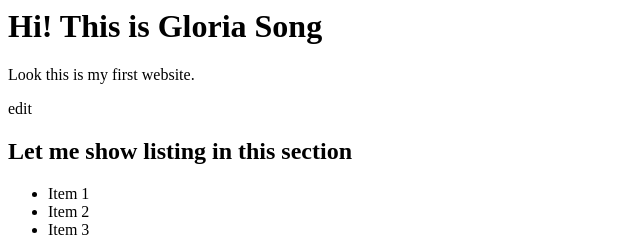
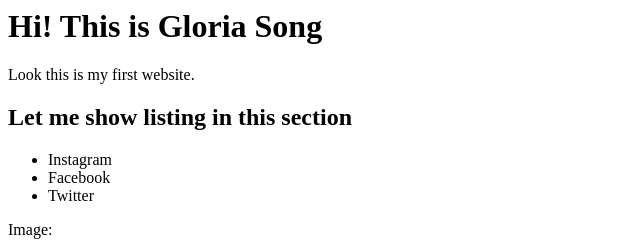
Before and after one commit to GloriaSong/gloriasong.github.io, a plain HTML site: page index.html in a window 1280 px wide. Shown: the top 252 px of the page, without its empty margins (0-640 px from the left). Drawn offline with Linux system fonts and the light colour scheme; grey boxes are pictures that could not be loaded.

Commit message:
Update index.html

```diff
--- a/index.html
+++ b/index.html
@@ -7,20 +7,15 @@
 Look this is my first website.
 </p>
 
-
-<p>
-edit
-</p>
-
 <h2> Let me show listing in this section </h2>
 
 <ul>
-  <li>Item 1</li>
-  <li>Item 2</li>
-  <li>Item 3</li>
+  <li>Instagram</li>
+  <li>Facebook</li>
+  <li>Twitter</li>
 </ul>
 
-My favorite image:
+Image:
 <p>
 <img src="https://scontent.cdninstagram.com/t51.2885-15/s640x640/sh0.08/e35/15802867_991818754296180_3865245544473427968_n.jpg?ig_cache_key=MTQyNTgwMjM3NzE1OTY1NjYwNA%3D%3D.2" style="width:150px;height:150px;">
 
```
